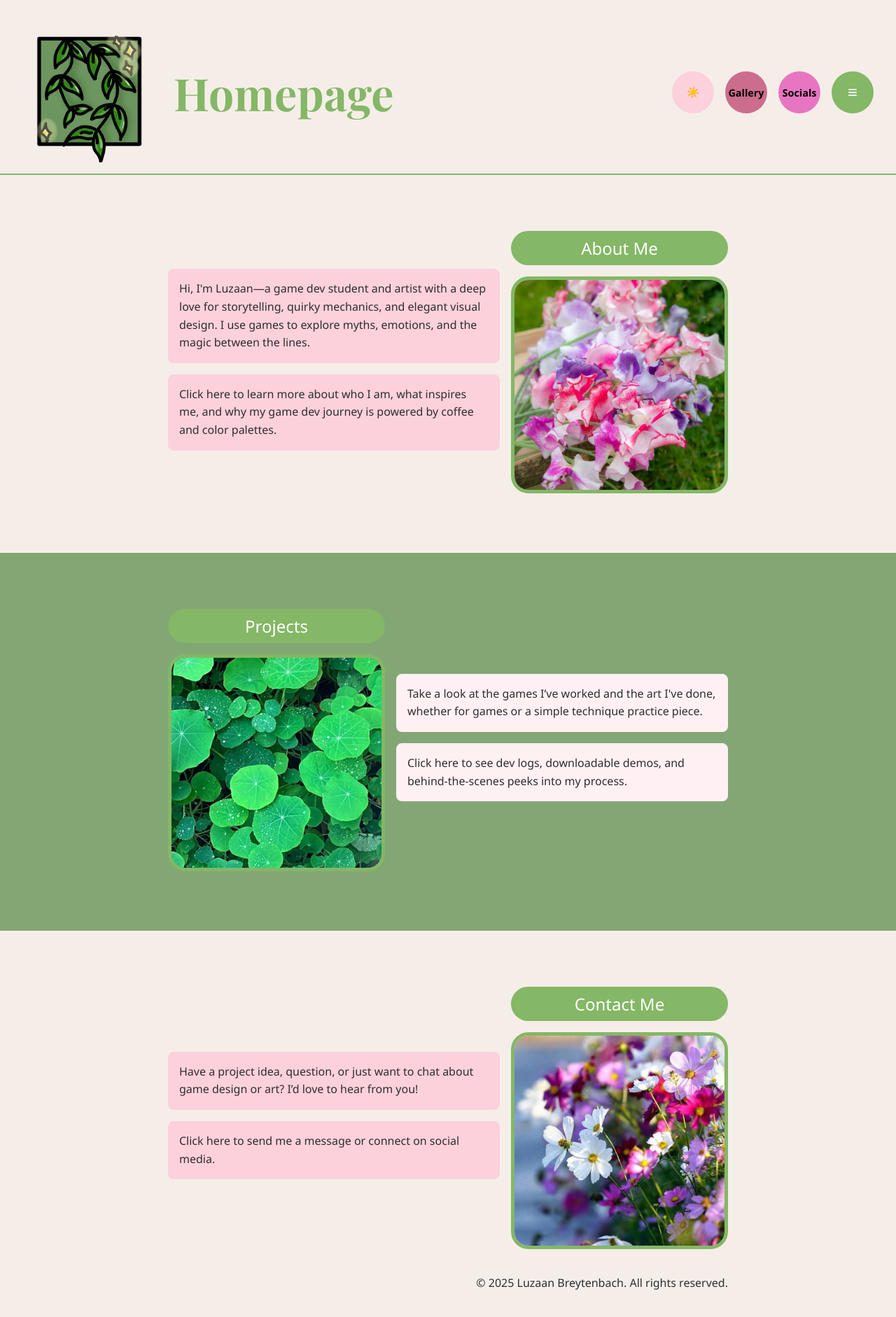
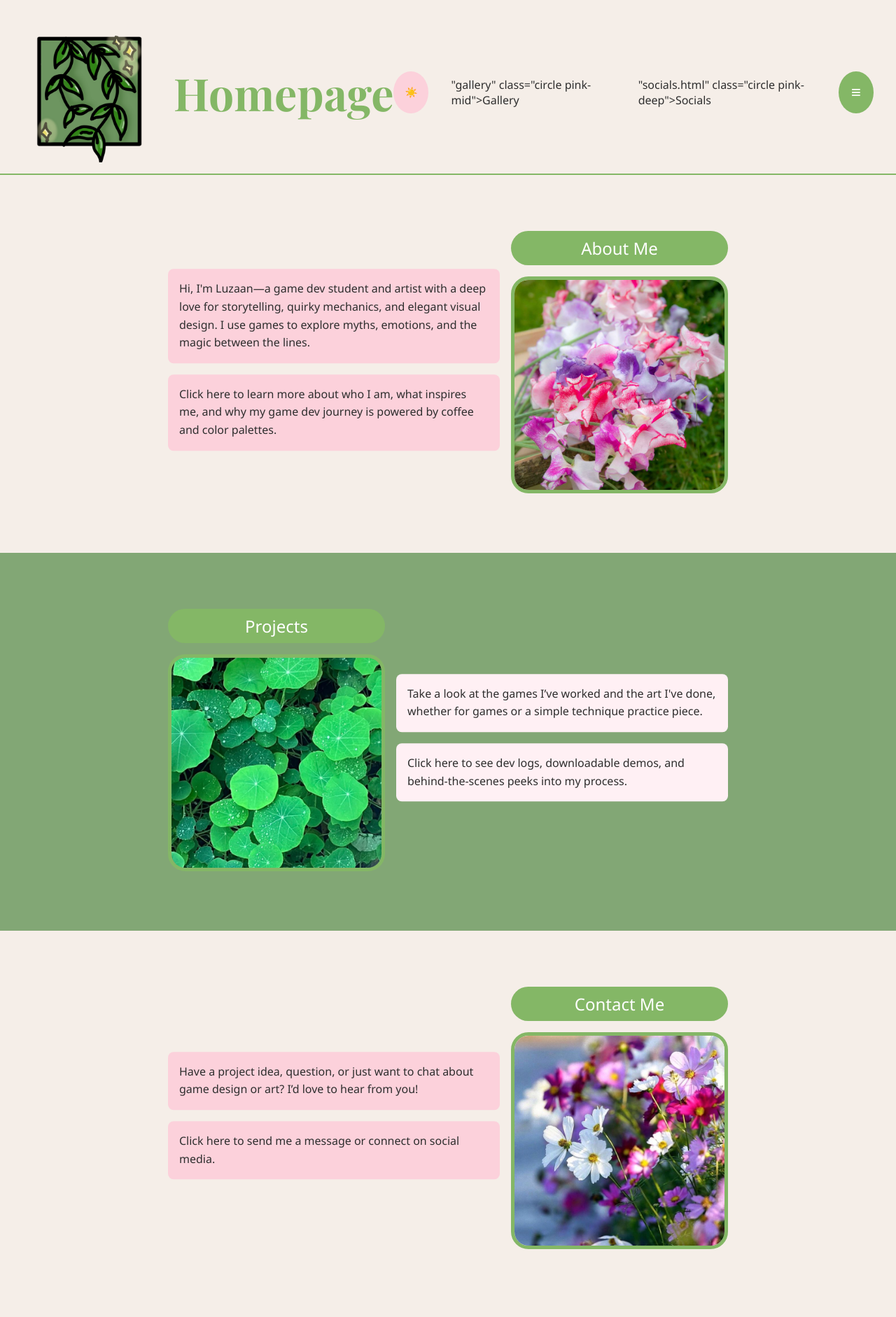
Before and after one commit to FernElle/FernElle.github.io, a plain HTML site: page index.html in a window 1280 px wide. Shown: the whole page at 70% size. Drawn offline with nearby package versions, Linux system fonts and the light colour scheme.

Commit message:
commit index.html: Update project links

```diff
--- a/index.html
+++ b/index.html
@@ -21,8 +21,8 @@
 
     <div class="nav-circles">
       <button id="theme-toggle" class="circle pink">☀️</button>
-      <a href="gallery.html" class="circle pink-mid">Gallery</a>
-      <a href="socials.html" class="circle pink-deep">Socials</a>
+      <a href= '#'></a>"gallery" class="circle pink-mid">Gallery</a>
+      <a href= '#'></a>"socials.html" class="circle pink-deep">Socials</a>
       <button id="hamburger-toggle" class="circle green">≡</button>
     </div>
 
@@ -82,13 +82,6 @@
       <p>Click here to send me a message or connect on social media.</p>
     </div>
 
-    <!-- Footer -->
-    <footer class="py-4 bg-dark text-light text-center">
-      <div class="container">
-        <p class="mb-0">© 2025 Luzaan Breytenbach. All rights reserved.</p>
-      </div>
-    </footer>
-
     <!-- Bootstrap & JS -->
     <script src="https://cdn.jsdelivr.net/npm/bootstrap@5.3.2/dist/js/bootstrap.bundle.min.js"></script>
     <script src="script.js"></script>
```
Also changed, not shown: about.html (+0 -7 lines), projects.html (+0 -7 lines).
